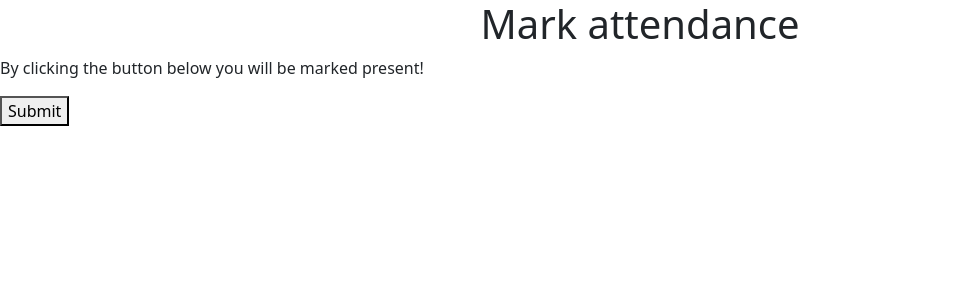
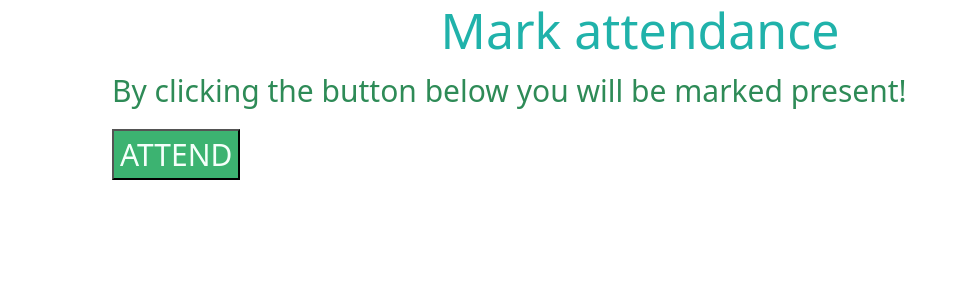
Before and after one commit to GraceMwende/Face_Recognition, a Django app: page / in a window 1280 px wide. Shown: the top 300 px of the page, without its empty margins (0-968 px from the left). Run offline with Django 4.2, Linux system fonts and the light colour scheme; some libraries are stand-ins or nearby versions.

```diff
--- a/faceapp/templates/attend.html
+++ b/faceapp/templates/attend.html
@@ -1,27 +1,28 @@
 {% extends 'base.html' %}
 {% block content %}
 
- <h1 class="text-center">Mark attendance</h1>
- <p>By clicking the button below you will be marked present!</p>
+ <h1 class="text-center heading">Mark attendance</h1>
+ <div class="container">
+  <p class="w-message">By clicking the button below you will be marked present!</p>
 
   <form action="" method="POST">
     {% csrf_token %}
-    <button type="submit">Submit</button>
+    <button type="submit"class="b-attend">ATTEND</button>
+  </form>
 
     {% if status == 2 %}
-    <p>Sorry,You cannot mark attendance twice in a day</p>
+    <p class="text-danger">Sorry,You cannot mark attendance twice in a day</p>
     {% endif %}
 
     {% if status == 3 %}
-    <p>Your account has been created successfully</p>
+    <p class="text-success">Your account has been created successfully</p>
     {% endif %}
 
     {% if status == 0 %}
-    <p>You have to login first!</p>
+    <p class="text-danger">You have to login first!</p>
     <a href="/accounts/login">LOGIN</a>
     <a href="/accounts/register/">Register</a>
     {% endif %}
-
-  </form>
+ </div>
 
 {% endblock%}
--- a/faceapp/templates/base.html
+++ b/faceapp/templates/base.html
@@ -10,7 +10,7 @@
 
   {% block styles %}
     {% bootstrap_css %}
-      <!-- <link rel="stylesheet" href="{% static 'css/base.css' %}"> -->
+      <link rel="stylesheet" href="{% static 'css/base.css' %}">
   {% endblock %}
 
   <script src="https://kit.fontawesome.com/cd8c47e466.js" crossorigin="anonymous"></script>
--- a/faceapp/views.py
+++ b/faceapp/views.py
@@ -1,5 +1,7 @@
 from django.shortcuts import render
 from .models import Attend
+from django.utils import timezone
+
 
 # Create your views here.
 def attend_view(request):
@@ -7,16 +9,19 @@ def attend_view(request):
   if request.method == "POST":
     if request.user.is_authenticated:
       try:
-        attended_datetime = str(Attend.objects.get(attender=request.user).datetime)[:10]
+        attended_datetime = str(timezone.now())[:10]
+        print(attended_datetime)
       except:
         pass
 
-      try:
-        attended_today = Attend.objects.filter(attender=request.user,datetime__startswith=attended_datetime)
-        status =2
-      except:
+
+      attended_today = Attend.objects.filter(attender=request.user,datetime__startswith=attended_datetime)
+
+      if str(attended_today)[10:] == "[]>":
         status =3
 
+      else:
+        status=2
 
       if status == 3:
 
--- /dev/null
+++ b/static/css/base.css
@@ -0,0 +1,25 @@
+.heading {
+  color: lightseagreen;
+  font-size: 50px;
+}
+
+.container {
+  margin: 0px 100px;
+}
+
+.w-message {
+  font-size: 30px;
+  color: seagreen;
+}
+
+.b-attend {
+  transition-duration: 1s;
+  background-color: mediumseagreen;
+  color: mintcream;
+  font-size: 30px;
+}
+
+.b-attend:hover {
+  background-color: darkturquoise;
+  transition-duration: 2s;
+}
```
Also changed, not shown: faceproject/settings.py (+7 -1 lines).
